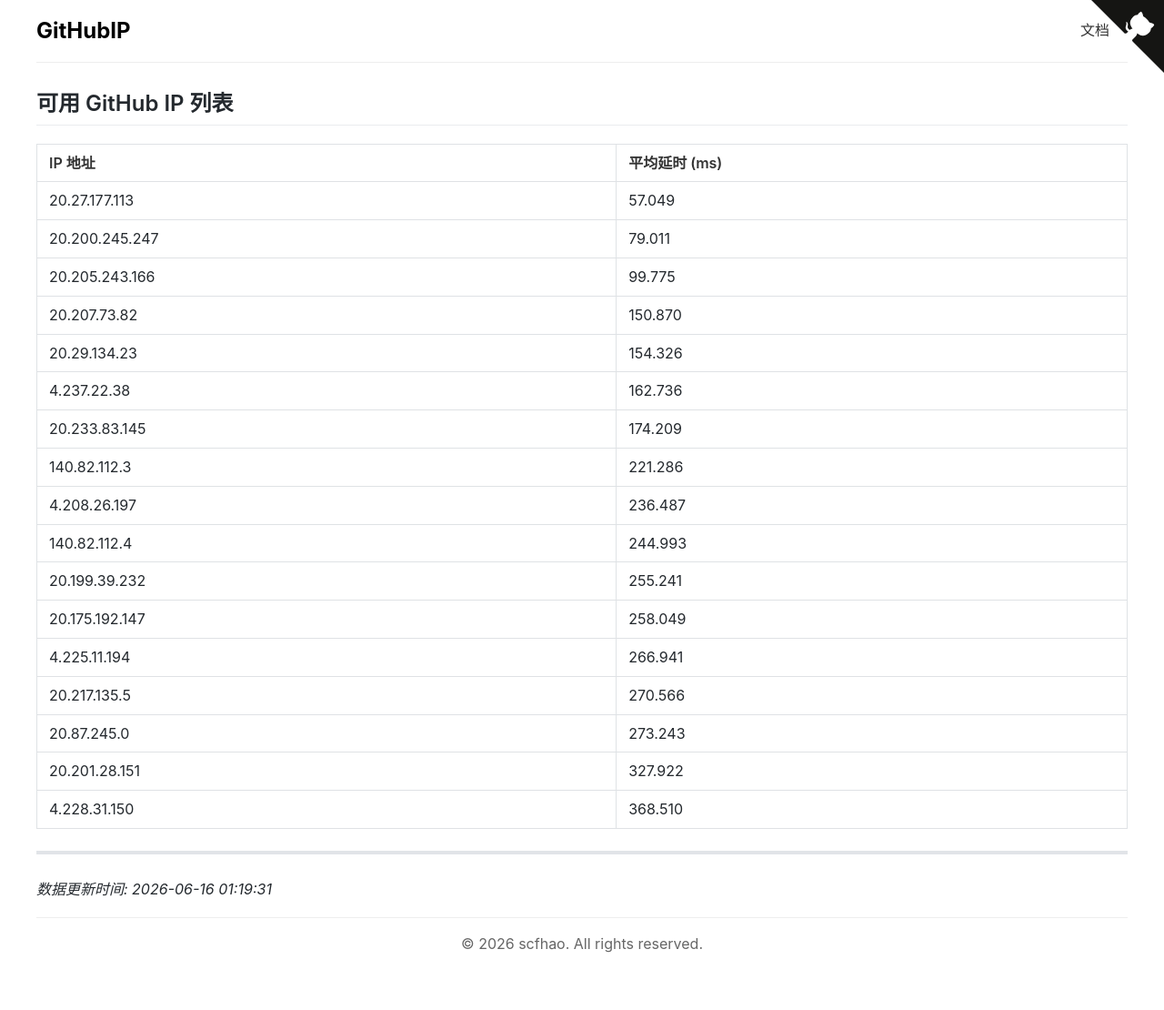
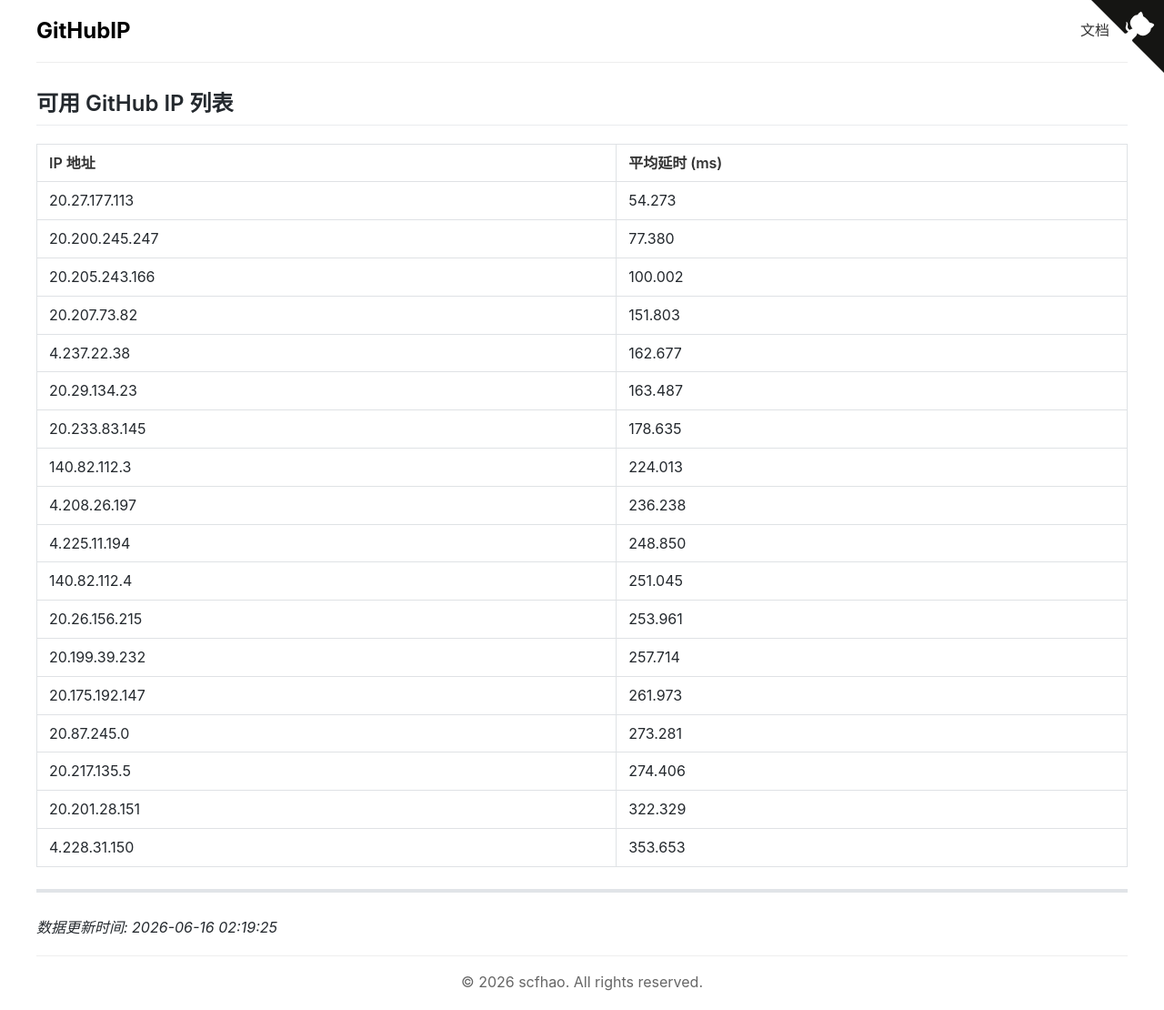
Before and after one commit to scfhao/GitHubIP, a Jekyll site: the page built from index.md, in a window 1280 px wide. Shown: the whole page at 91% size. Built offline with Jekyll 4.4.1, drawn with Linux system fonts in a browser that asks for light colours; before the commit the page ends 1068 px from its top, so only the background shows below that.

Commit message:
自动脚本执行 - 2026-06-16 02:19:25

```diff
--- a/index.md
+++ b/index.md
@@ -1,31 +1,32 @@
 ---
 layout: home
 title: GitHub IP 列表
-date: 2026-06-16 01:19:31
+date: 2026-06-16 02:19:25
 ---
 
 ## 可用 GitHub IP 列表
 
 | IP 地址 | 平均延时 (ms) |
 |---------|--------------|
-| 20.27.177.113 | 57.049 |
-| 20.200.245.247 | 79.011 |
-| 20.205.243.166 | 99.775 |
-| 20.207.73.82 | 150.870 |
-| 20.29.134.23 | 154.326 |
-| 4.237.22.38 | 162.736 |
-| 20.233.83.145 | 174.209 |
-| 140.82.112.3 | 221.286 |
-| 4.208.26.197 | 236.487 |
-| 140.82.112.4 | 244.993 |
-| 20.199.39.232 | 255.241 |
-| 20.175.192.147 | 258.049 |
-| 4.225.11.194 | 266.941 |
-| 20.217.135.5 | 270.566 |
-| 20.87.245.0 | 273.243 |
-| 20.201.28.151 | 327.922 |
-| 4.228.31.150 | 368.510 |
+| 20.27.177.113 | 54.273 |
+| 20.200.245.247 | 77.380 |
+| 20.205.243.166 | 100.002 |
+| 20.207.73.82 | 151.803 |
+| 4.237.22.38 | 162.677 |
+| 20.29.134.23 | 163.487 |
+| 20.233.83.145 | 178.635 |
+| 140.82.112.3 | 224.013 |
+| 4.208.26.197 | 236.238 |
+| 4.225.11.194 | 248.850 |
+| 140.82.112.4 | 251.045 |
+| 20.26.156.215 | 253.961 |
+| 20.199.39.232 | 257.714 |
+| 20.175.192.147 | 261.973 |
+| 20.87.245.0 | 273.281 |
+| 20.217.135.5 | 274.406 |
+| 20.201.28.151 | 322.329 |
+| 4.228.31.150 | 353.653 |
 
 ---
 
-*数据更新时间: 2026-06-16 01:19:31*
+*数据更新时间: 2026-06-16 02:19:25*
```
